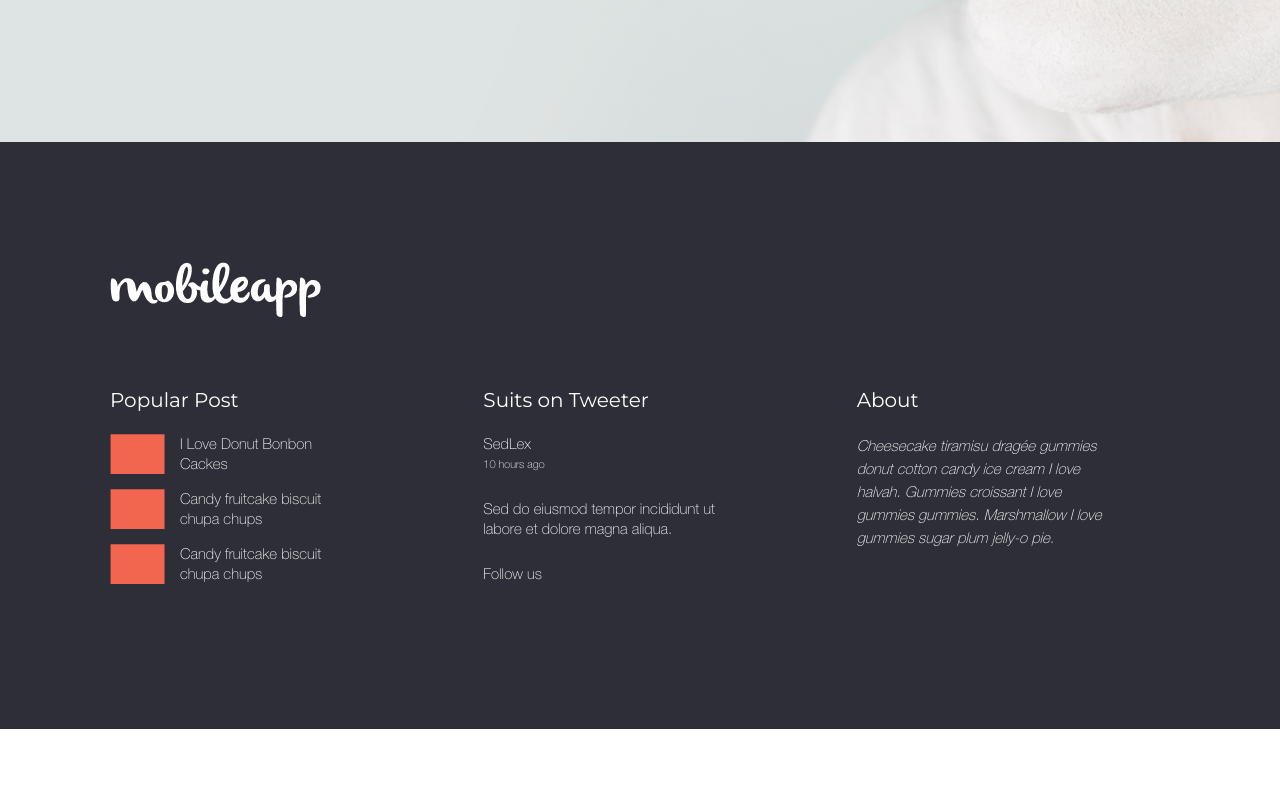
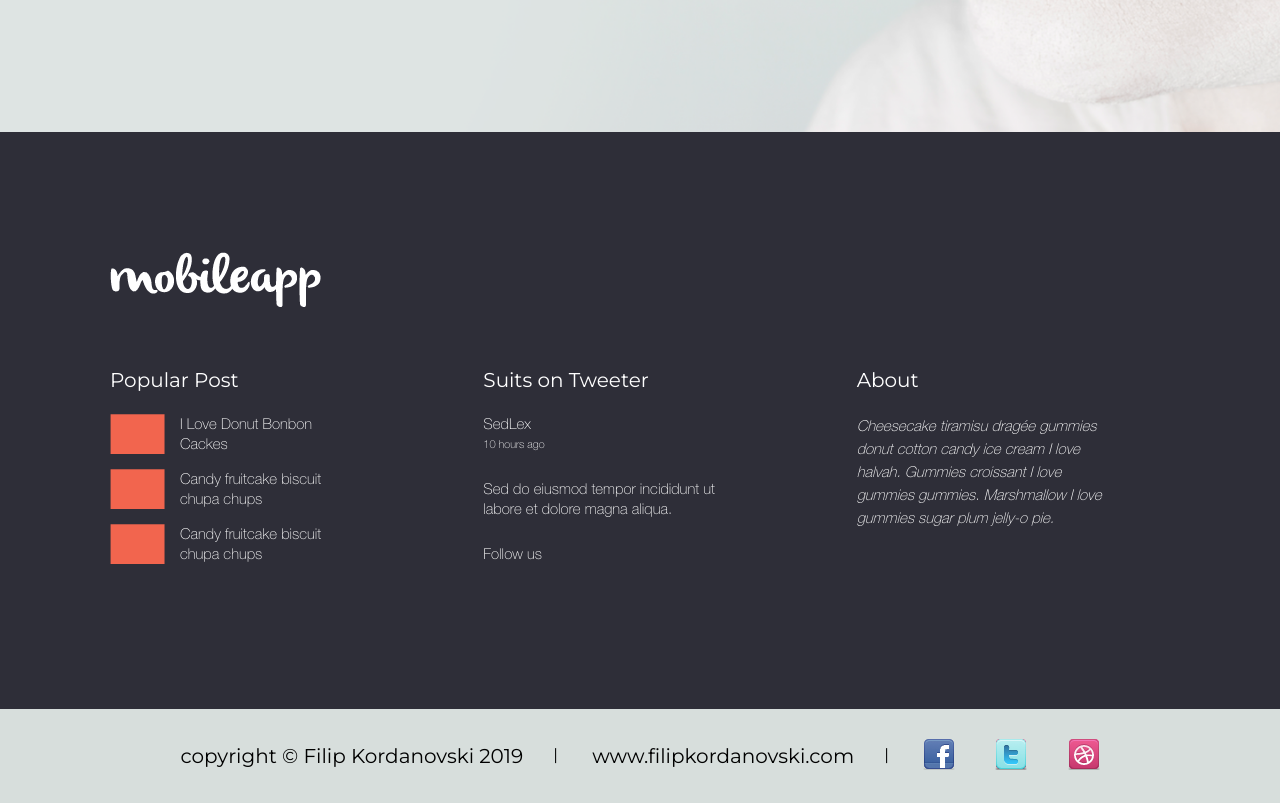
Before and after one commit to rmamchyk/psd-to-html5, a plain HTML site: page index.html in a window 1280 px wide. Shown: the part 2091-2894 px from the top of the page. Before the commit the page ends 2820 px from the top, so only its background shows below. Drawn offline with Linux system fonts and the light colour scheme.

Commit message:
Implemented Copyright section

```diff
--- a/css/style.css
+++ b/css/style.css
@@ -88,6 +88,10 @@ ol li {
 
 .block {
   display: block;
+}
+
+.inline {
+  display: inline-block;
 }
 /* HELPER CLASSES END */
 
@@ -327,7 +331,7 @@ footer p {
 }
 
 .row {
-  margin-top: 70px;
+  margin-top: 60px;
   margin-left: -60px;
 }
 
@@ -362,3 +366,33 @@ footer p {
 .small-text {
   font-size: 11px;
 }
+
+/* COPYRIGHT SECTION */
+.copyright {
+  background-color: #d7dedc;
+}
+
+.copyright .container {
+  padding: 30px 40px;
+  text-align: center;
+}
+
+.copyright .inline {
+  font-size: 20px;
+  vertical-align: middle;
+}
+
+.cr,
+.me {
+  margin-right: 30px;
+}
+
+.me,
+.images {
+  margin-left: 30px;
+}
+
+.fb,
+.tw {
+  margin-right: 35px;
+}
--- a/index.html
+++ b/index.html
@@ -109,8 +109,17 @@
     </div>
   </footer>
 
-
-
+  <section class="copyright">
+    <div class="container">
+      <p class="inline cr">copyright &copy; Filip Kordanovski 2019</p>|
+      <p class="inline me">www.filipkordanovski.com</p>|
+      <div class="inline images">
+        <img src="img/facebook_32.png" class="fb">
+        <img src="img/twitter_32.png" class="tw">
+        <img src="img/dribble_32.png" class="dr">
+      </div>
+    </div>
+  </section>
 
   <script src="js/jquery-3.4.1.min.js"></script>
   <script src="js/main.js"></script>
```
